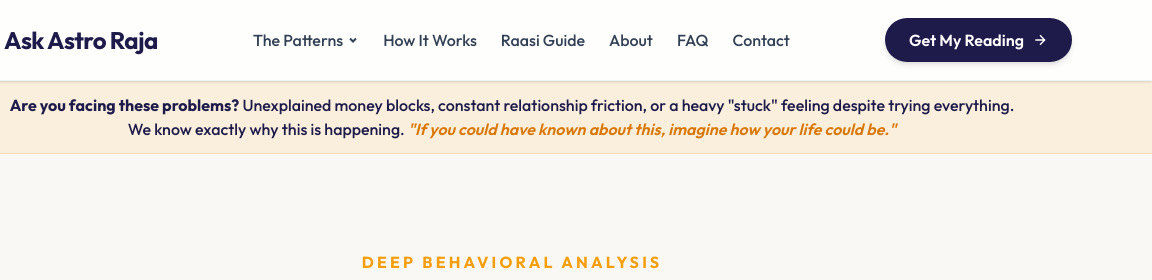
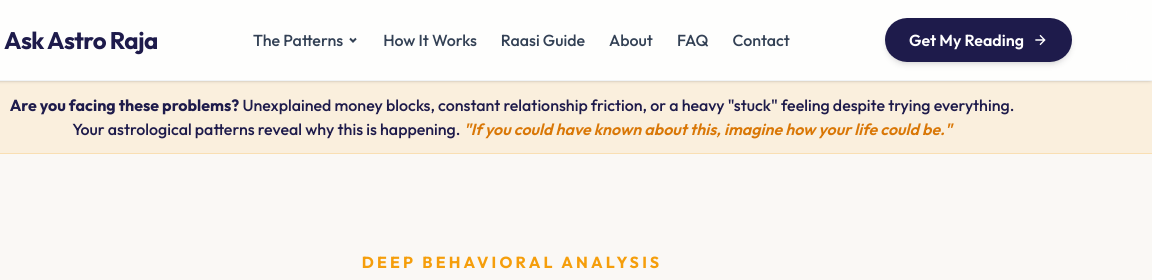
Before and after one commit to vd8761/astroraja, an Astro site: page / in a window 1280 px wide. Shown: the top 280 px of the page, 128-1280 px from the left. Built offline with nearby package versions, Linux system fonts and the light colour scheme; Astro itself is replaced by a stand-in of ours.

Commit message:
Update Layout.astro

```diff
--- a/src/layouts/Layout.astro
+++ b/src/layouts/Layout.astro
@@ -152,7 +152,7 @@
     <!-- Global Problem Awareness Banner -->
     <div class="bg-brand-saffron/10 border-b border-brand-saffron/20 py-3 px-4 text-center">
       <p class="text-brand-navy text-sm md:text-base max-w-5xl mx-auto font-medium">
-        <span class="font-bold">Are you facing these problems?</span> Unexplained money blocks, constant relationship friction, or a heavy "stuck" feeling despite trying everything. We know exactly why this is happening. <span class="italic text-brand-saffron-dark font-semibold whitespace-nowrap">"If you could have known about this, imagine how your life could be."</span>
+        <span class="font-bold">Are you facing these problems?</span> Unexplained money blocks, constant relationship friction, or a heavy "stuck" feeling despite trying everything. Your astrological patterns reveal why this is happening. <span class="italic text-brand-saffron-dark font-semibold whitespace-nowrap">"If you could have known about this, imagine how your life could be."</span>
       </p>
     </div>
 
```
